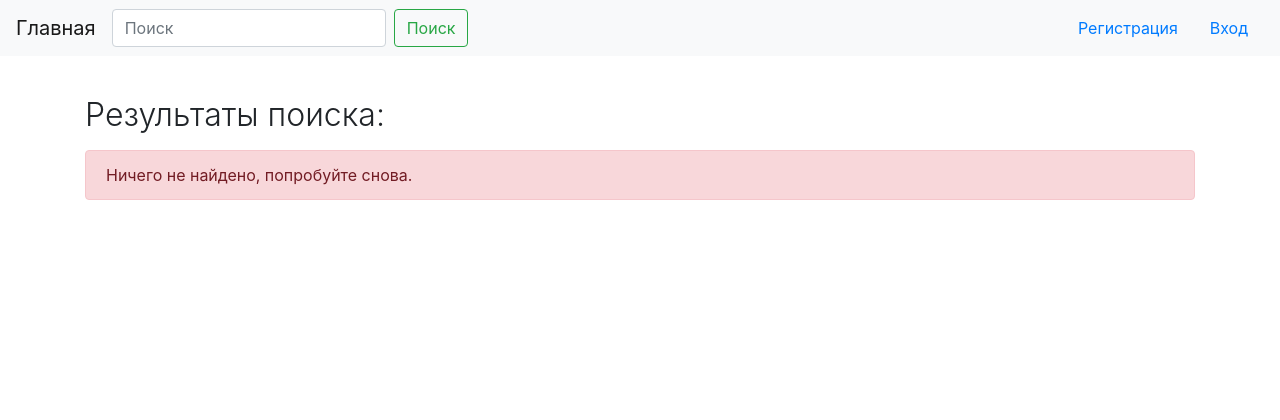
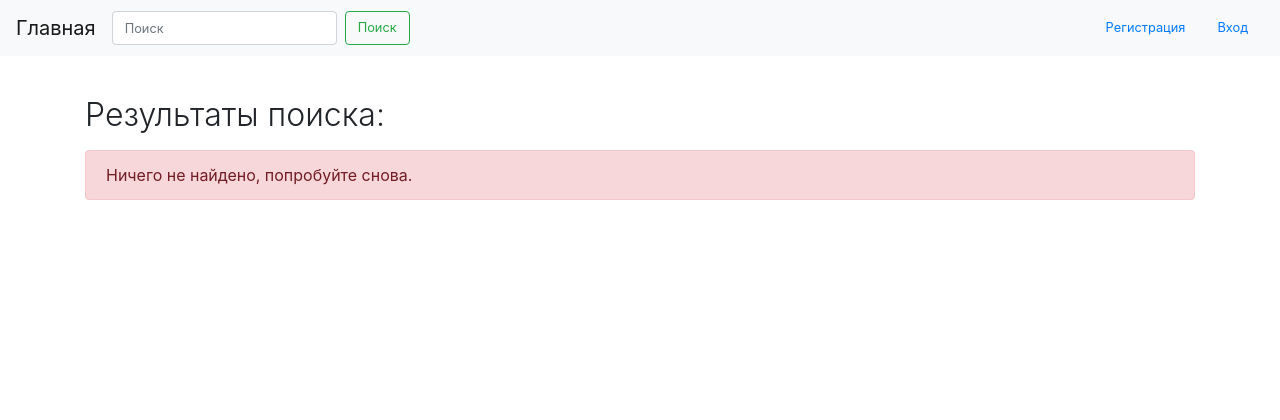
Before and after one commit to DmitKos/dkos.site, a Django app: template blog/templates/blog/search.html in a window 1280 px wide. Shown: the top 420 px of the page. Run offline with Django 3.2, Linux system fonts and the light colour scheme; the template is opened without the code that fills it, so the values that code supplies are empty; some libraries are stand-ins or nearby versions.

Commit message:
working on css vw vh

```diff
--- a/blog/templates/blog/base.html
+++ b/blog/templates/blog/base.html
@@ -1,6 +1,6 @@
 {% load static %}
 <!DOCTYPE html>
-<html lang="en" class="html">
+<html lang="ru" class="html">
 
 <head>
 	<meta charset="utf-8">
@@ -18,8 +18,8 @@
 	<script src="https://stackpath.bootstrapcdn.com/bootstrap/4.4.1/js/bootstrap.min.js"
 		integrity="sha384-wfSDF2E50Y2D1uUdj0O3uMBJnjuUD4Ih7YwaYd1iqfktj0Uod8GCExl3Og8ifwB6"
 		crossorigin="anonymous"></script>
-
-	<title>Blog</title>
+	<title>IT blog | dkos.site</title>
+	<meta name="description" content="IT blog системного администратора: пишу о рабочих буднях" />
 	<meta name="yandex-verification" content="1ac7cbba58310946" />
 	<meta name="google-site-verification" content="ceWocycE8jQSymieGgBt2gjt8HnciJaQJN7jmfUoV-o" />
 	<!-- Yandex.Metrika counter -->
@@ -40,14 +40,12 @@
 		<div><img src="https://mc.yandex.ru/watch/62061763" style="position:absolute; left:-9999px;" alt="" /></div>
 	</noscript>
 	<!-- /Yandex.Metrika counter -->
-
-	<title>Blog</title>
 </head>
 
 <body>
 	<nav class="navbar navbar-expand-lg navbar-light bg-light">
 		<a class="navbar-brand" href="{% url 'blog:index' %}">Главная</a>
-		<button class="navbar-toggler" type="button" data-toggle="collapse" data-target="#navbarNav"
+		<button class="navbar-toggler header-font" type="button" data-toggle="collapse" data-target="#navbarNav"
 			aria-controls="navbarNav" aria-expanded="false" aria-label="Toggle navigation">
 			<span class="navbar-toggler-icon"></span>
 		</button>
@@ -58,18 +56,18 @@
 			</li>
 		  </ul> -->
 			<form class="form-inline my-2 my-lg-0" action="{% url 'blog:site_search' %}">
-				<input class="form-control mr-sm-2" type="search" placeholder="Поиск" aria-label="Search" name='search'>
-				<button class="btn btn-outline-success my-2 my-sm-0" type="submit">Поиск</button>
+				<input class="form-control mr-sm-2 header-font" type="search" placeholder="Поиск" aria-label="Search" name='search'>
+				<button class="btn btn-outline-success my-2 my-sm-0 header-font" type="submit">Поиск</button>
 			</form>
 		</div>
 		<div>
 			<ul class="nav justify-content-end">
 				{% if user.is_authenticated %}
-				<li class="nav-item"><a class="nav-link active">Привет, {{ user.username }}.</a></li>
-				<li class="nav-item"><a href="{% url 'users:logout' %}" class="nav-link active">Выход</a></li>
+				<li class="nav-item header-font"><a class="nav-link active">Привет, {{ user.username }}.</a></li>
+				<li class="nav-item header-font"><a href="{% url 'users:logout' %}" class="nav-link active">Выход</a></li>
 				{% else %}
-				<li class="nav-item"><a href="{% url 'users:register' %}" class="nav-link active">Регистрация</a></li>
-				<li class="nav-item"><a href="{% url 'users:login' %}" class="nav-link active">Вход</a></li>
+				<li class="nav-item header-font"><a href="{% url 'users:register' %}" class="nav-link active">Регистрация</a></li>
+				<li class="nav-item header-font"><a href="{% url 'users:login' %}" class="nav-link active">Вход</a></li>
 				{% endif %}
 			</ul>
 		</div>
--- a/static/css/styles.css
+++ b/static/css/styles.css
@@ -1,5 +1,6 @@
 .display-1 {
-    font-size: 2rem;
+    /* font-size: 2rem; */
+    font-size: 4vh;
 }
 
 .display-2 {
@@ -120,3 +121,7 @@ img {
     max-width: 50%;
     flex: 1 1 auto;
 }
+
+.header-font {
+    font-size: 0.8rem;
+}
```
Also changed, not shown: static/robots.txt (added, +28 -0 lines).
